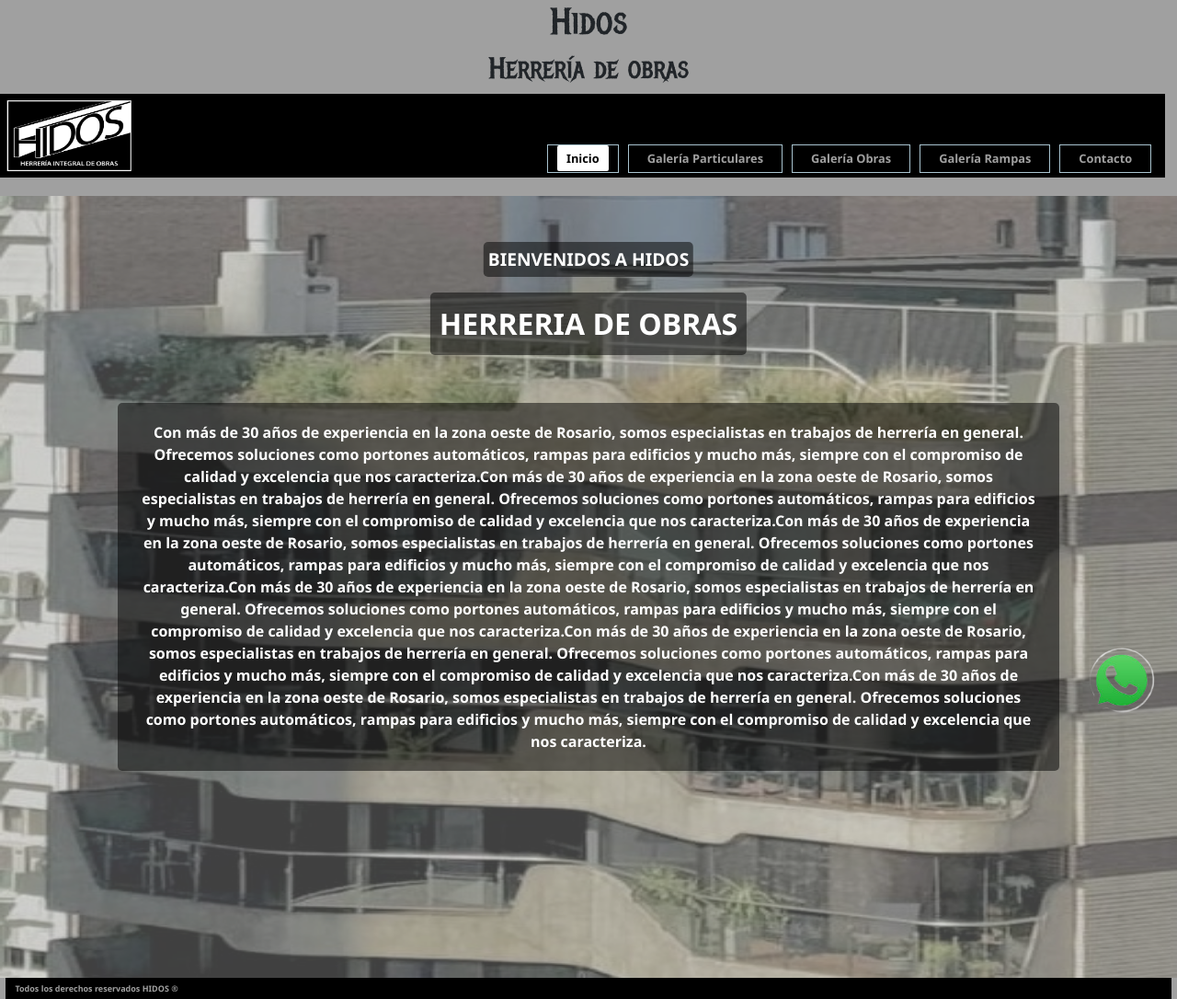
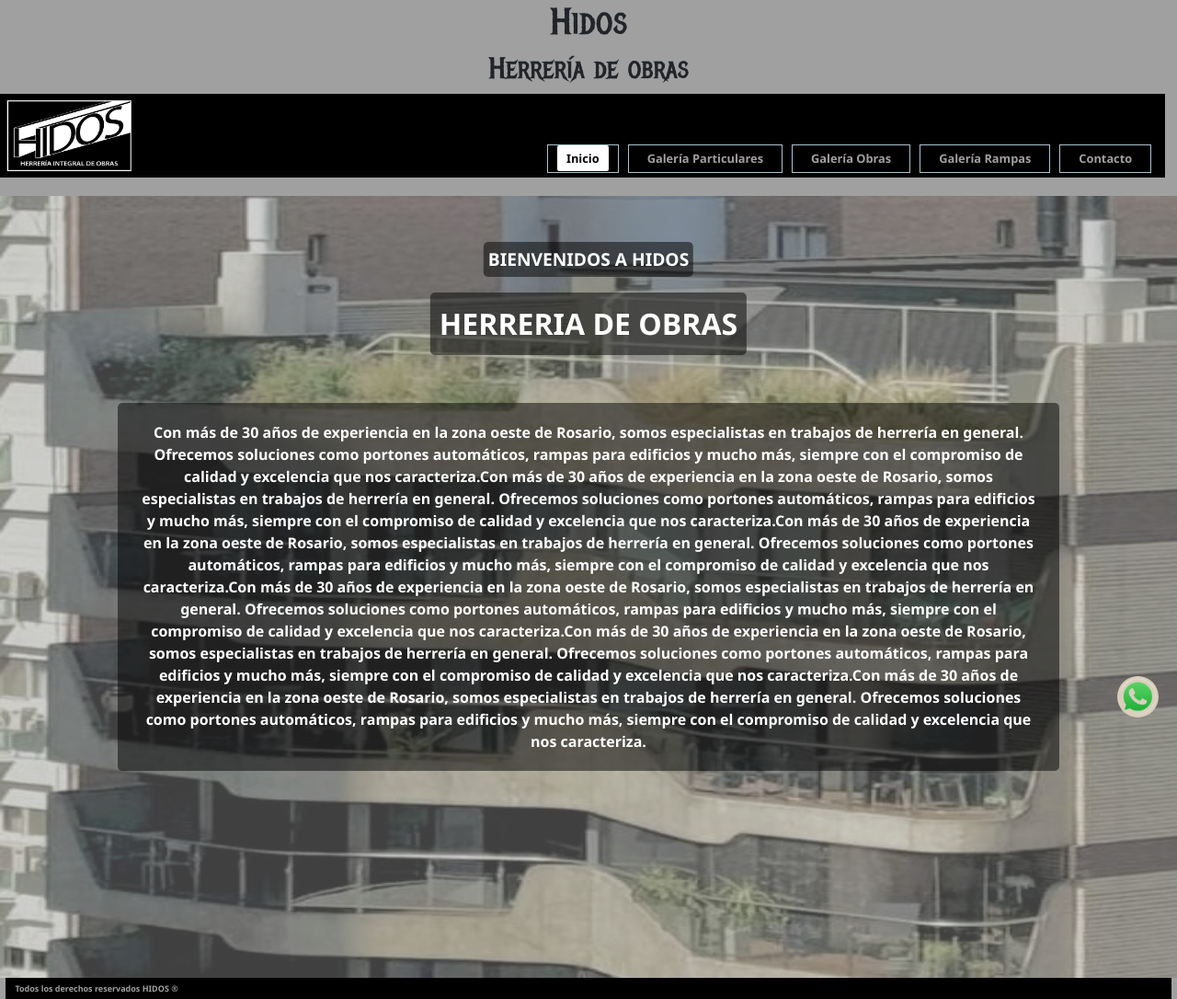
Before and after one commit to GustavoCorda/hidos, a plain HTML site: page index.html in a window 1280 px wide. Shown: the whole page at 92% size. Drawn offline with nearby package versions, Linux system fonts and the light colour scheme.

Commit message:
haciendo cambios segunda parte

```diff
--- a/style.css
+++ b/style.css
@@ -251,14 +251,15 @@ footer a {
     color: #B04A00;
 }
 
-.whatsapp {
+.whatsapp{
+    width: 45px;
     position: fixed;
     bottom: 20px;
     right: 20px;
-    z-index: 100;
 }
 
-.whatsapp img {
-    width: 80px;
-    height: 80px;
+.whatsapp img{
+    width: 100%;
+    background-color: rgb(216, 206, 187);
+    border-radius: 100px;
 }
```
Also changed, not shown: assets/edificios-futuristas1-a.jpg (deleted).
